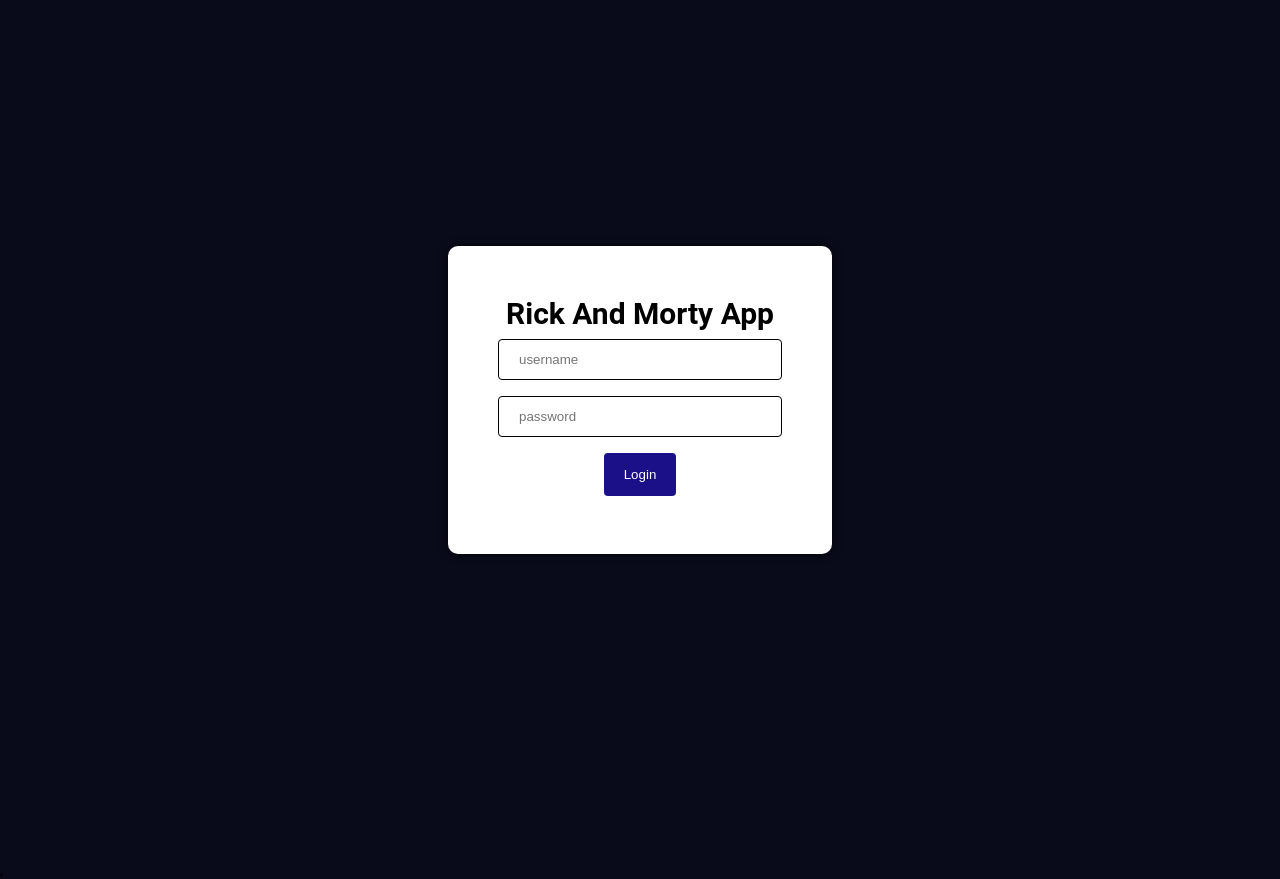
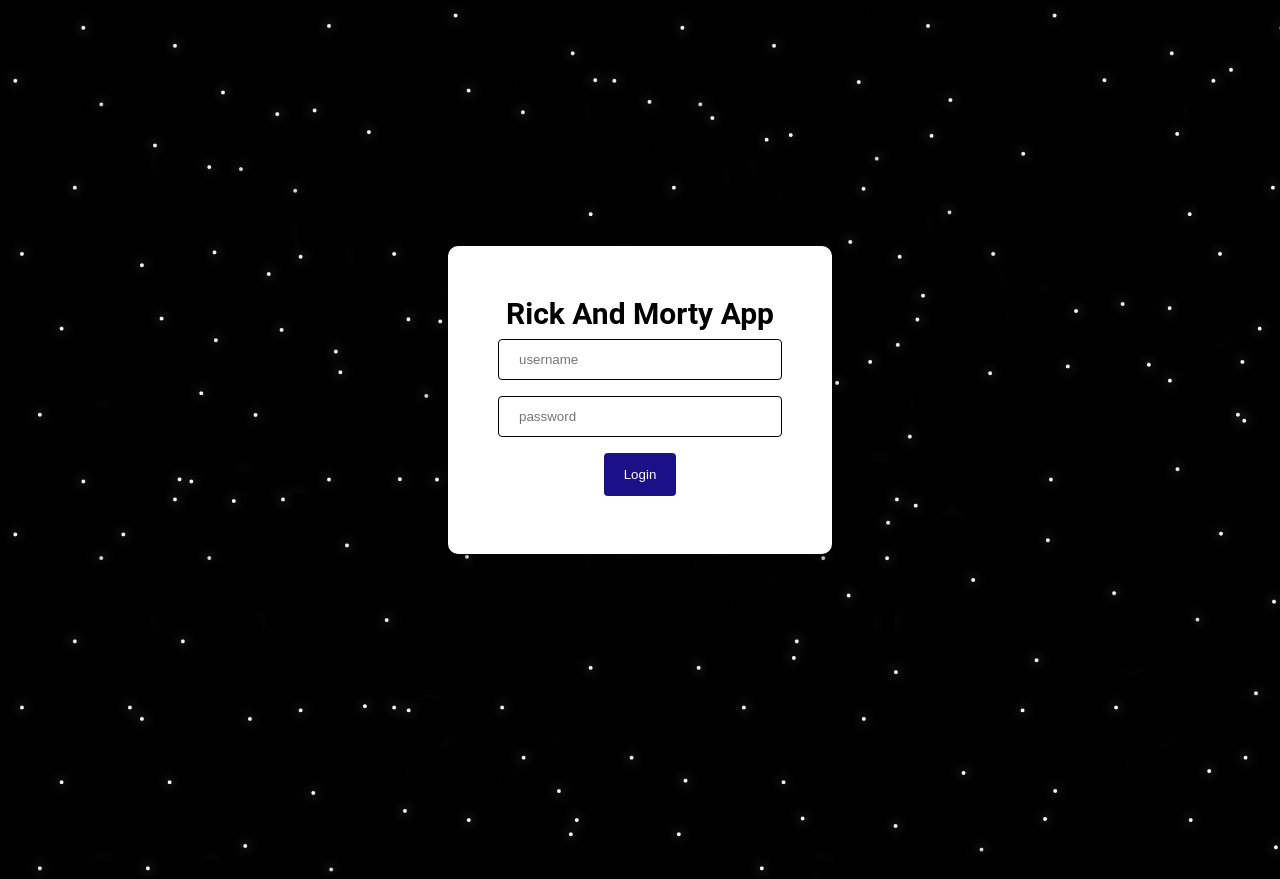
Before and after one commit to AlanLuna-00/rickandmorty-m2, a React (Create React App) app: page / in a window 1280 px wide. Built offline with nearby package versions, Linux system fonts and the light colour scheme.

Commit message:
change background of body, navbar and footer

```diff
--- a/src/App.css
+++ b/src/App.css
@@ -1,7 +1,4 @@
-body {
-   height: max-content;
-   background-color:#090b1a;
-}
+/* background-color:#090b1a; LAST BACKGROUND COLOR */
 
 .App {
    text-align: center;
--- a/src/components/Favorites/Favorites.css
+++ b/src/components/Favorites/Favorites.css
@@ -21,7 +21,8 @@
   .favButton {
     cursor: pointer;
     padding: 5px;
-    background-color: white;
+    background-color: #ffffff88;
+    backdrop-filter: blur(4px);
   }
 
   .container-filters {
--- a/src/components/Favorites/Favorites.jsx
+++ b/src/components/Favorites/Favorites.jsx
@@ -4,13 +4,15 @@
 import { removeFav } from "../../redux/actions";
 import "./Favorites.css";
 import { filterCards, orderCards } from "../../redux/actions";
+import toast, { Toaster } from 'react-hot-toast';
 
 const Favorites = () => {
   const favorites = useSelector((state) => state.myFavorites);
   const dispatch = useDispatch();
 
-  const handleRemoveFav = (id) => {
+  const handleRemoveFav = (id, name) => {
     dispatch(removeFav(id));
+    toast.error(`${name} eliminado de favs 💔`);
   };
 
   const handleFilterCards = (e) => {
@@ -95,11 +97,12 @@
               </button>
             </Link>
             <button
-              onClick={() => handleRemoveFav(fav.id)}
+              onClick={() => handleRemoveFav(fav.id, fav.name)}
               className="favButton"
             >
               ❤️
             </button>
+            <Toaster position='top-left' />
           </div>
         ))}
       </div>
--- a/src/components/Footer/Footer.css
+++ b/src/components/Footer/Footer.css
@@ -1,18 +1,17 @@
 .footer {
-    background-color: #f8f8f8;
+    background-color: #00000008;
+    backdrop-filter: blur(7px);
     padding: 10px;
     text-align: center;
     position: fixed;
     bottom: 0;
     width: 100%;
-    opacity: 1; /* Opacidad del footer para que no se vea inicialmente */
-    transition: opacity 0.5s ease; /* Transición de opacidad para suavizar la aparición/desaparición */
   }
 
   .footer p {
     margin: 0;
     font-size: 14px;
-    color: #666;
+    color: rgb(255, 255, 255);
   }
 
   .footer a {
@@ -26,6 +25,6 @@
 }
 
 .github {
-    color: #171515;
+    color: #ffffff;
     font-size: 24px;
 }
--- a/src/components/NavBar/NavBar.css
+++ b/src/components/NavBar/NavBar.css
@@ -3,7 +3,8 @@
     justify-content: space-between;
     align-items: center;
     padding: 10px;
-    background-color: #333;
+    background-color: rgba(0, 0, 0, 0.195);
+    backdrop-filter: blur(5px);
     color: #fff;
 }
 
@@ -121,7 +122,7 @@
 /* navlink active css */
 
 .active {
-    background-color: rgb(25, 17, 71);
+    background-color: rgb(48, 48, 49);
     border-radius: 5px;
     padding: 5px;
 }
--- a/src/index.css
+++ b/src/index.css
@@ -6,17 +6,15 @@
 
 body {
   font-family: 'Roboto', sans-serif;
+  background-color: black;
+  background-image: url('./galaxy-stars.png');
+  height: 100vh;
 }
 
 .App {
-  background-color:#090b1a;
-  background-size: cover;
-  background-position: center;
-  background-repeat: no-repeat;
-  background-attachment: fixed;
-  min-height: 100vh;
+  /* image in src */
+
 }
-
 /* Agregamos un estilo de cursor personalizado usando la propiedad "url" y proporcionando una imagen */
 
 
```
Also changed, not shown: src/galaxy-stars.png (added), src/galaxy.png (added).
